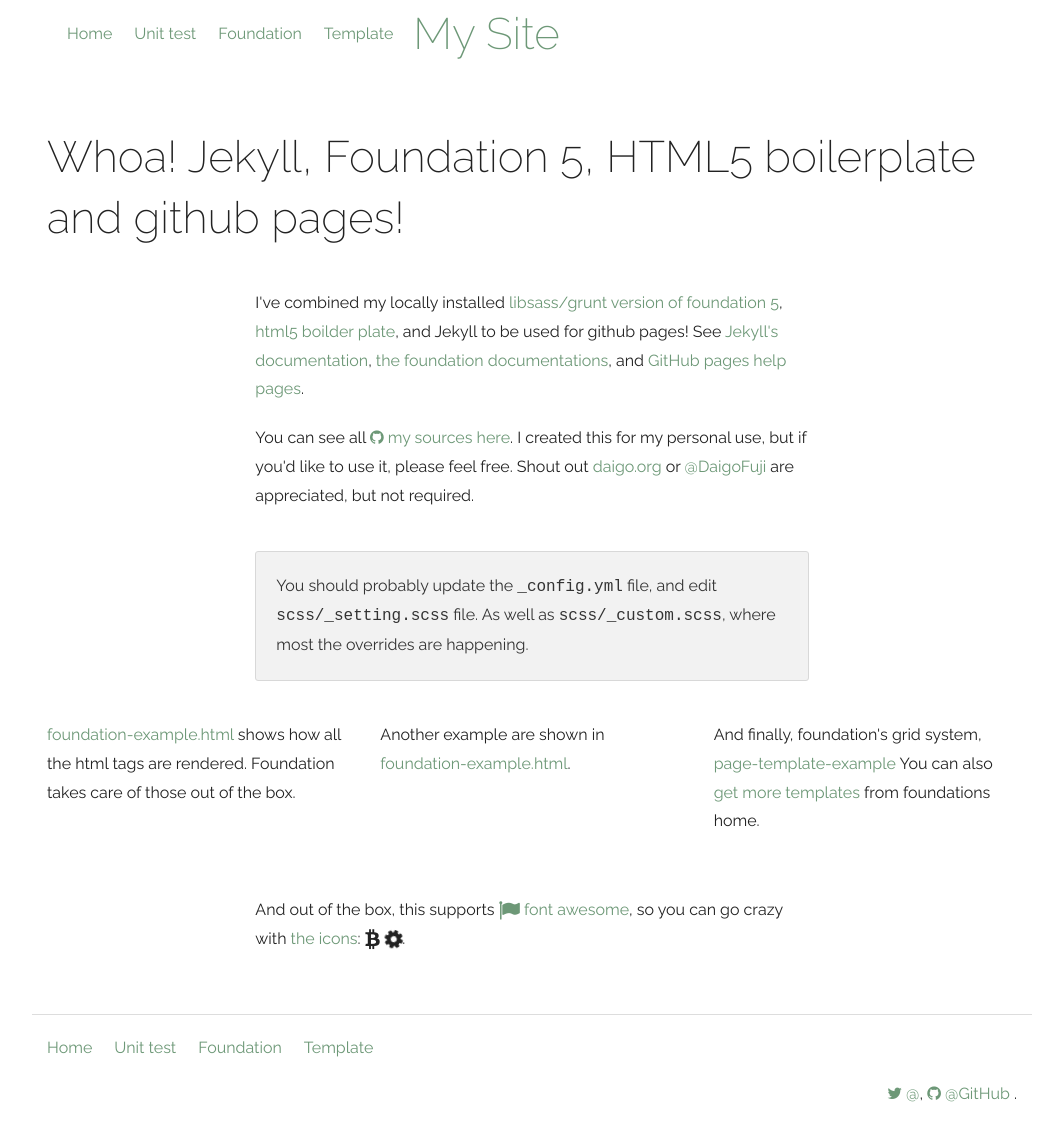
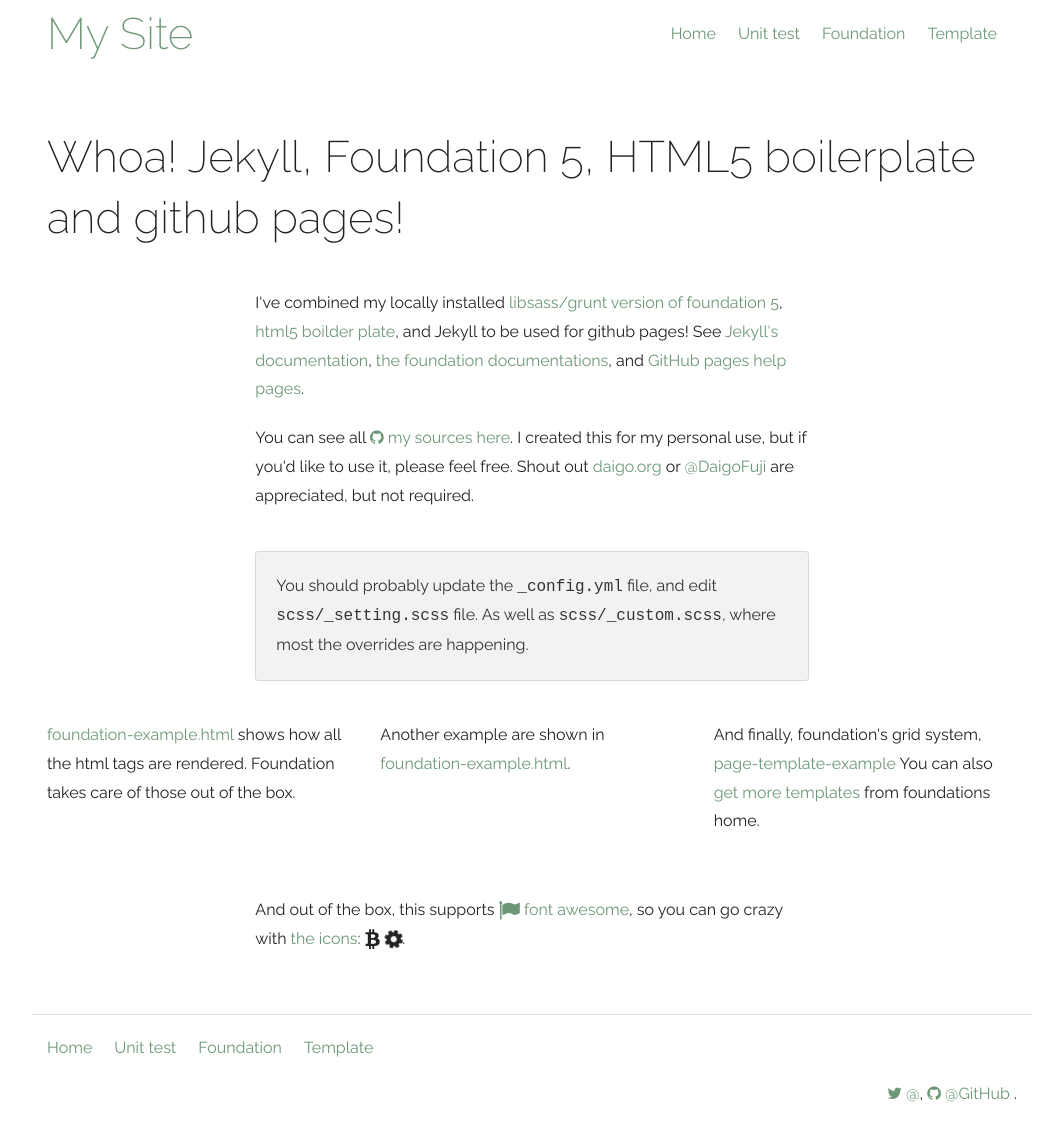
Before and after one commit to robinscott/robinscott.github.io, a Jekyll site: the page built from index.md, in a window 1280 px wide. Shown: the whole page, without its empty margins (108-1171 px from the left). Built offline with Jekyll 4.4.1, drawn with Linux system fonts in a browser that asks for light colours; nearby versions of some CDN libraries; Markdown is read by kramdown in place of the engine named in the settings.

Commit message:
Updated default.html

```diff
--- a/_layouts/default.html
+++ b/_layouts/default.html
@@ -52,7 +52,7 @@
     <header id="header" class="row">
 
         <div class="small-12 columns">
-            <section class="left show-for-medium-up mam">
+            <section class="right show-for-medium-up mam">
                 <ul class="inline-list">
                     {% include nav.html %}
                 </ul>
```
